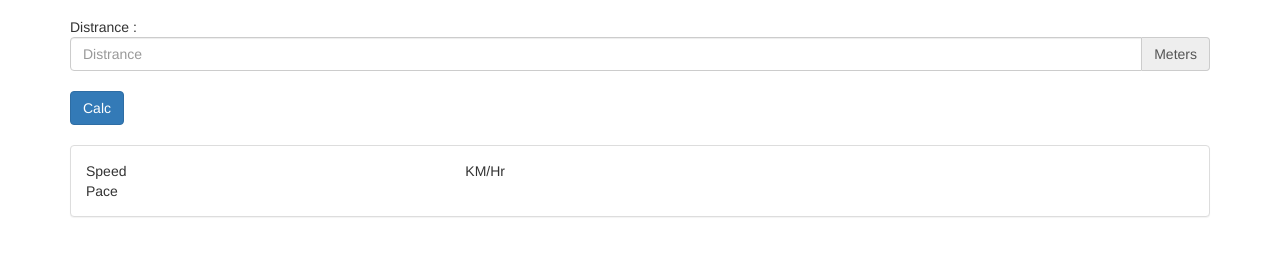
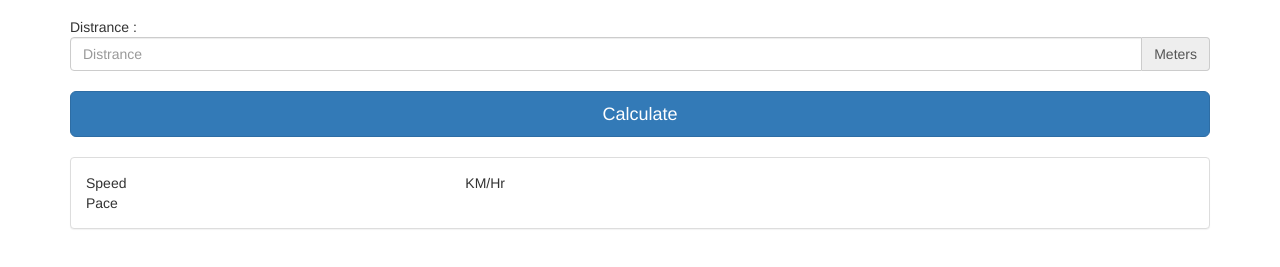
Before and after one commit to mainetwork09/js-pace-calculator, a plain HTML site: page index.html in a window 1280 px wide. Shown: the part 127-394 px from the top of the page. Drawn offline with nearby package versions, Linux system fonts and the light colour scheme.

Commit message:
[*] change button style

```diff
--- a/index.html
+++ b/index.html
@@ -45,7 +45,7 @@
         </div>
         <div class="row" style="margin-bottom:20px;">
             <div class="col-xs-12">
-                <button type="button" class="btn btn-primary" onClick="javascript:calculatepace();">Calc</button>
+                <button type="button" class="btn btn-primary btn-lg btn-block" onClick="javascript:calculatepace();">Calculate</button>
             </div>
         </div>
 
```
